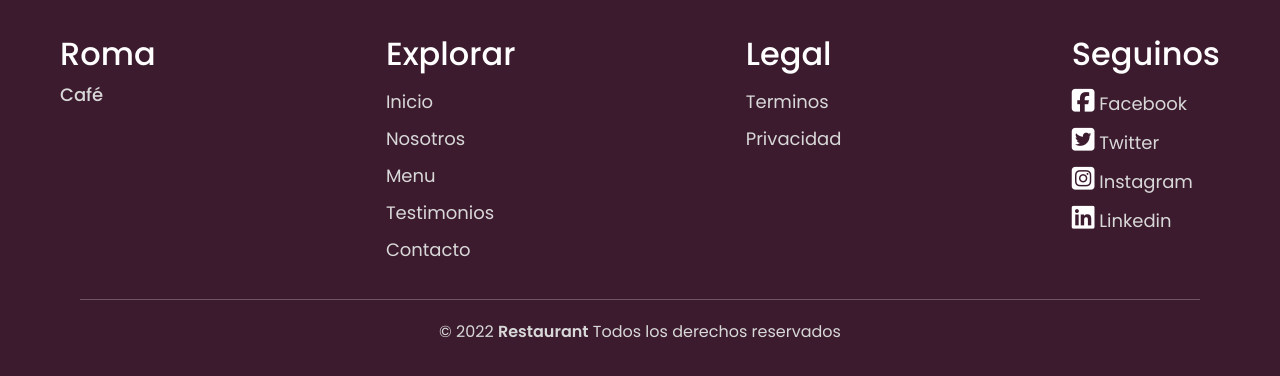
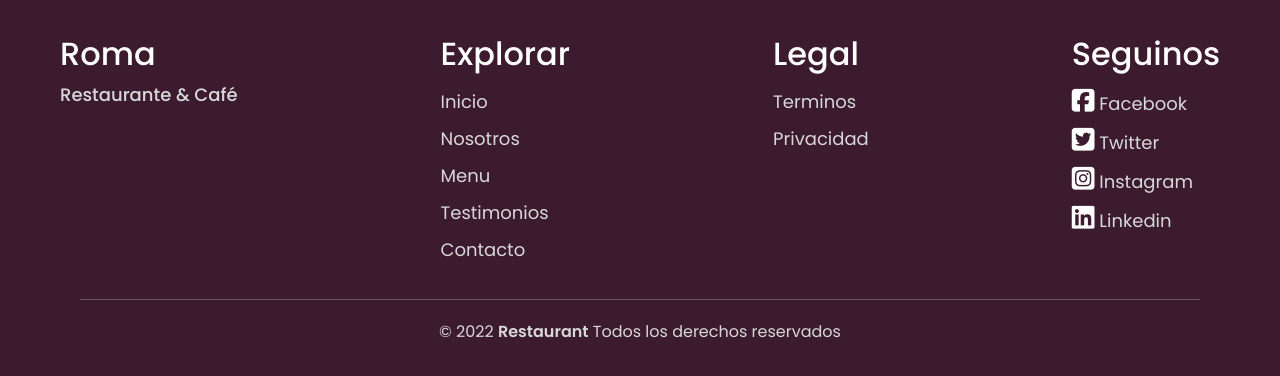
Before and after one commit to GonzaloEC/PF-Carmona, a website: page menu.html in a window 1280 px wide. Shown: the part 1160-1536 px from the top of the page. Drawn offline with nearby package versions, Linux system fonts and the light colour scheme.

Commit message:
change menu footer

```diff
--- a/menu.html
+++ b/menu.html
@@ -91,7 +91,7 @@
                     <h2>Roma</h2>
                 </div>
                 <div class="logo-text">
-                    <p>Café</p>
+                    <p>Restaurante & Café</p>
                 </div>
             </div>
             <div class="box-footer">
```
